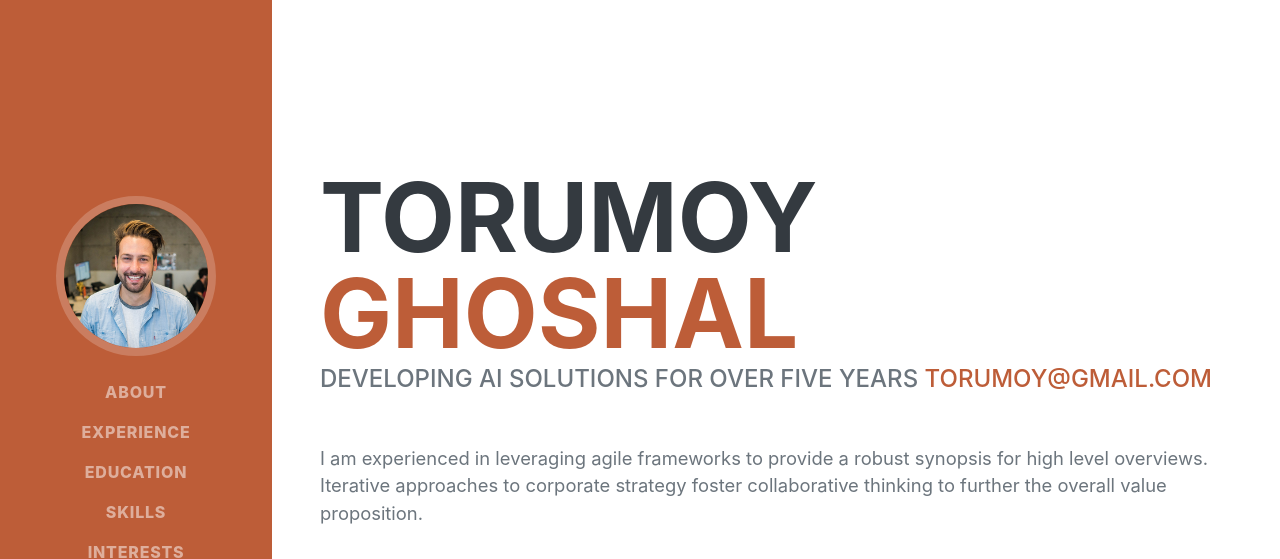
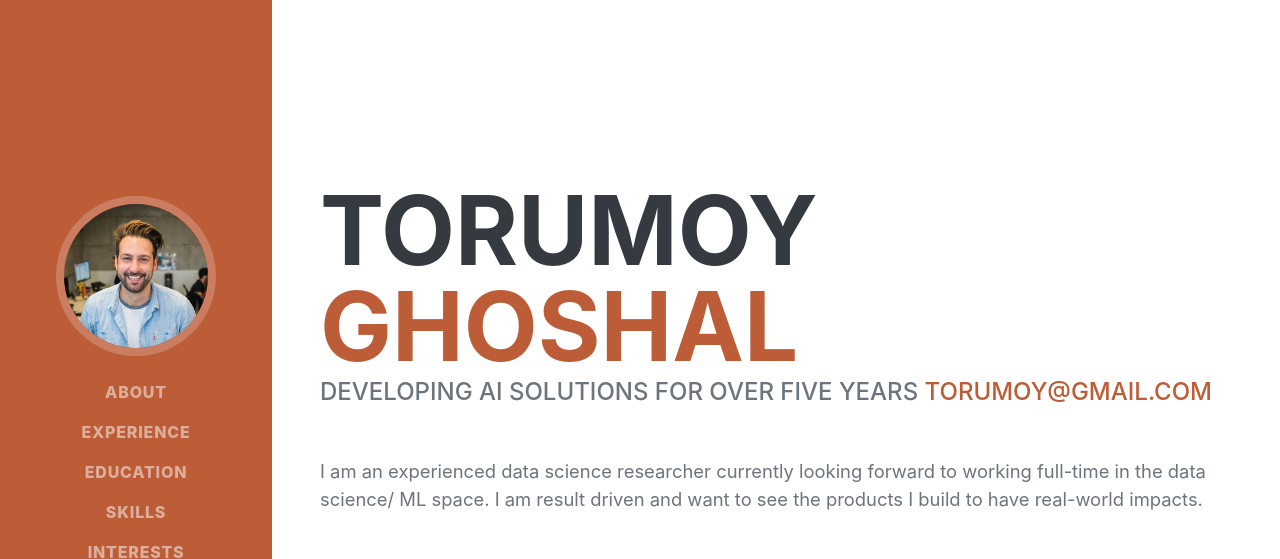
Before and after one commit to torumoy/torumoy.github.io, a plain HTML site: page index.html in a window 1280 px wide. Shown: the top 559 px of the page. Drawn offline with nearby package versions, Linux system fonts and the light colour scheme; a web font is replaced by a local one.

Commit message:
edited about section

```diff
--- a/index.html
+++ b/index.html
@@ -47,7 +47,7 @@
                         Developing AI Solutions for over Five Years
 			<a href="mailto:name@email.com">torumoy@gmail.com</a>
                     </div>
-                    <p class="lead mb-5">I am experienced in leveraging agile frameworks to provide a robust synopsis for high level overviews. Iterative approaches to corporate strategy foster collaborative thinking to further the overall value proposition.</p>
+                    <p class="lead mb-5">I am an experienced data science researcher currently looking forward to working full-time in the data science/ ML space. I am result driven and want to see the products I build to have real-world impacts.
                     <div class="social-icons">
                         <a class="social-icon" href="#"><i class="fab fa-linkedin-in"></i></a>
                         <a class="social-icon" href="#"><i class="fab fa-github"></i></a>
```
